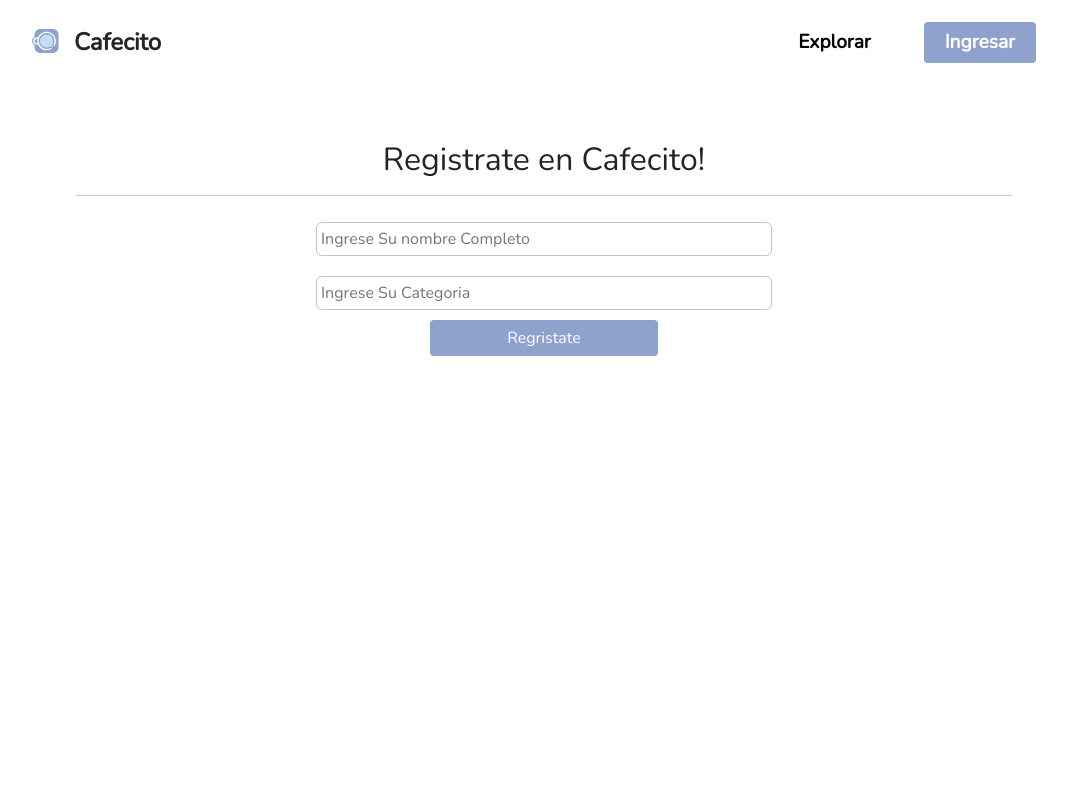
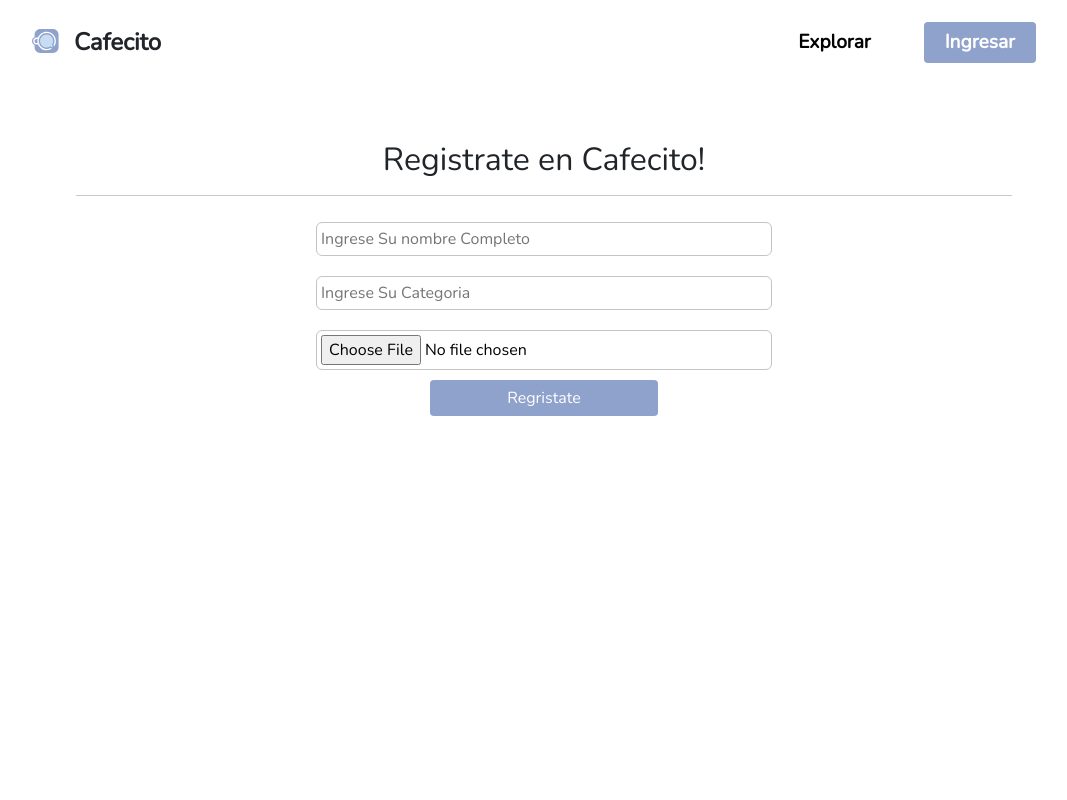
Before and after one commit to santiagodebrito12/cafecito-clon, a React (Create React App) app: page /auth in a window 1280 px wide. Both pictures are taken after a click on the button "Nuevo Usuario". Shown: the top 800 px of the page, without its empty margins (96-1163 px from the left). Built offline with nearby package versions, Linux system fonts and the light colour scheme.

Commit message:
modificaciones

```diff
--- a/src/components/auth/Form/Form.js
+++ b/src/components/auth/Form/Form.js
@@ -25,6 +25,7 @@ const Form = () => {
     const newUser = {
       nombre:inputValue.nombre,
       categoria:inputValue.categoria,
+      img:inputValue.img,
       donaciones:0,
     };
     order
@@ -62,6 +63,15 @@ const Form = () => {
           handleChange(e)
         }}
         />
+         <input
+        type='file'
+        placeholder="Ingrese Su Categoria"
+        className="w-50 p-1  input"
+        name='img'
+        onChange={(e)=>{
+          handleChange(e)
+        }}
+        />
 
 
         <button className="btn ingresar d-block w-25" onClick={(e)=>{
```
